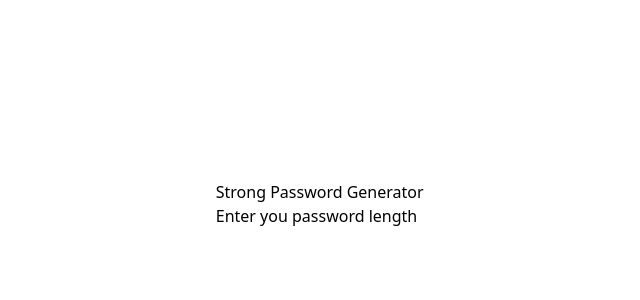
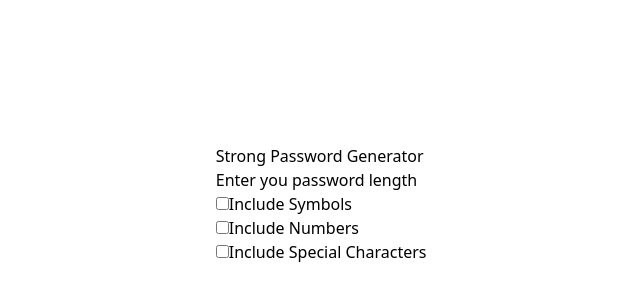
Before and after one commit to pxycknomdictator/password-generator, a React (Vite) app: page / in a window 1280 px wide. Shown: the part 196-496 px from the top of the page, without its empty margins (208-848 px from the left). Built offline with nearby package versions, Linux system fonts and the light colour scheme.

Commit message:
added checkboxes component

```diff
--- a/src/App.tsx
+++ b/src/App.tsx
@@ -1,12 +1,14 @@
 import { FC } from "react";
 import { Heading } from "./components/Heading";
 import { Input } from "./components/Input";
+import { CheckBoxes } from "./components/CheckBoxes";
 
 export const App: FC = () => (
   <main className="w-screen h-screen grid place-items-center">
     <section>
       <Heading />
       <Input />
+      <CheckBoxes />
     </section>
   </main>
 );
--- /dev/null
+++ b/src/components/CheckBoxes.tsx
@@ -0,0 +1,24 @@
+import { FC } from "react";
+
+export const CheckBoxes: FC = () => {
+  return (
+    <>
+      <div>
+        <input type="checkbox" name="symbols" id="symbols" />
+        <label htmlFor="symbols">Include Symbols</label>
+      </div>
+      <div>
+        <input type="checkbox" name="numbers" id="numbers" />
+        <label htmlFor="numbers">Include Numbers</label>
+      </div>
+      <div>
+        <input
+          type="checkbox"
+          name="specialCharacters"
+          id="specialCharacters"
+        />
+        <label htmlFor="specialCharacters">Include Special Characters</label>
+      </div>
+    </>
+  );
+};
```
